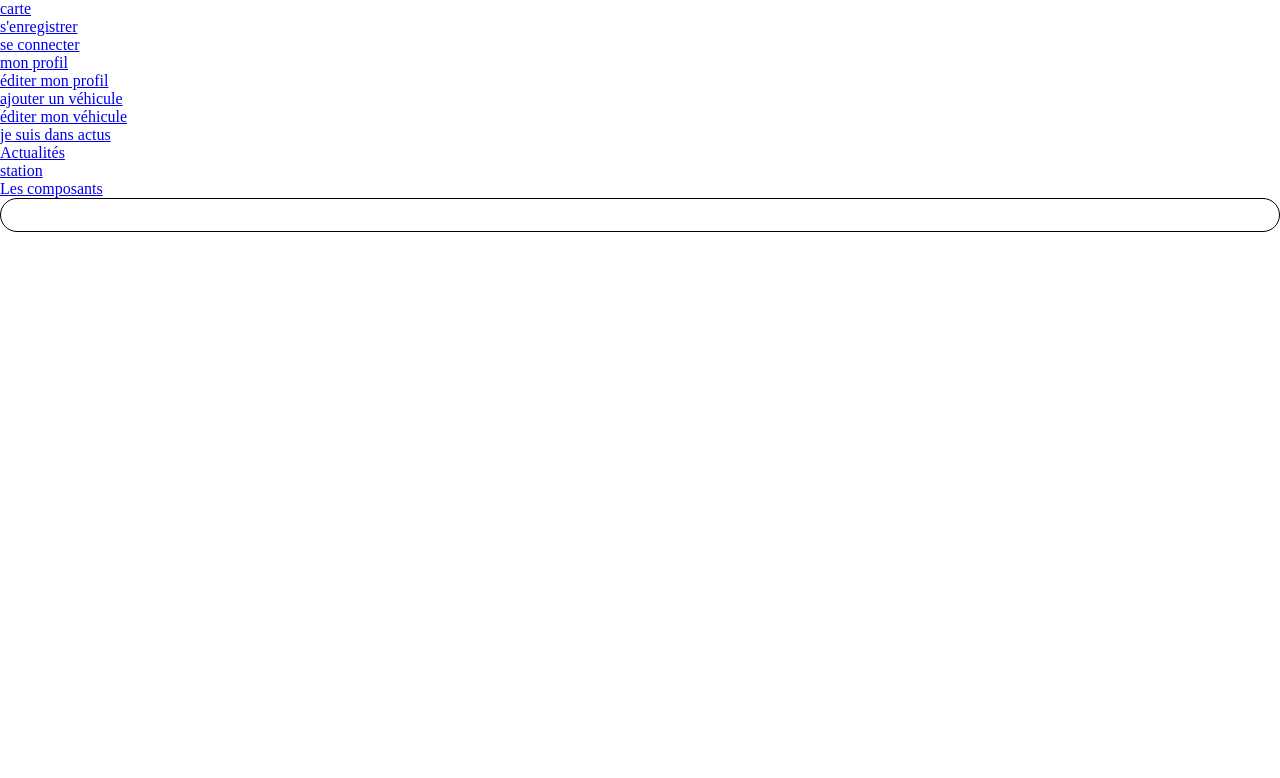
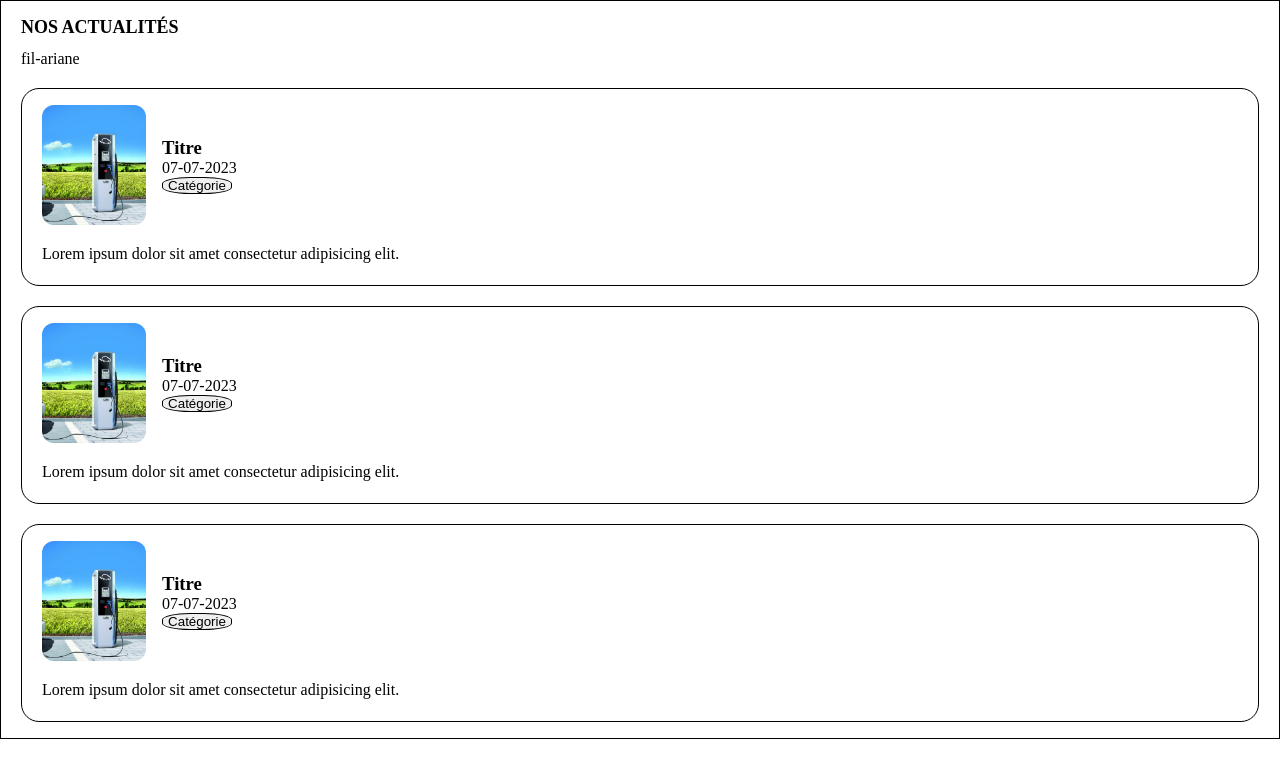
Before and after one commit to WildCodeSchool-2024-02/JS-Nantes-RamCSS-P3-WattMap, a React (Vite) app in the folder client/: page /news in a window 1280 px wide. Shown: the top 778 px of the page. Built offline with nearby package versions, Linux system fonts and the light colour scheme.

Commit message:
feature actu in loading

```diff
--- a/client/src/App.jsx
+++ b/client/src/App.jsx
@@ -1,11 +1,11 @@
 import { Outlet } from "react-router-dom";
-import Navbar from "./components/Navbar";
+// import Navbar from "./components/Navbar";
 import "./styles/globals.css";
 
 function App() {
   return (
     <>
-      <Navbar />
+      {/* <Navbar /> */}
       <Outlet />
     </>
   );
--- a/client/src/components/CardNews.jsx
+++ b/client/src/components/CardNews.jsx
@@ -3,7 +3,11 @@ export default function CardNews() {
     <article className="card">
       <header className="vertical-center">
         <figure className="rounded-img">
-          <img src="../src/assets/image-test.jpg" alt="test" />
+          <img
+            className="imgCard"
+            src="../src/assets/image-test.jpg"
+            alt="test"
+          />
         </figure>
         <div>
           <h3>Titre</h3>
--- a/client/src/pages/NewsOverview.jsx
+++ b/client/src/pages/NewsOverview.jsx
@@ -1,6 +1,15 @@
 import "../styles/newOverview.css";
 import "../styles/globals.css";
+import CardNews from "../components/CardNews";
 
 export default function Overview() {
-  return <div className="card"> </div>;
+  return (
+    <main className="cardNews">
+      <h1 className="titreActu">NOS ACTUALITÉS</h1>
+      <p className="pActu">fil-ariane</p>
+      <CardNews />
+      <CardNews />
+      <CardNews />
+    </main>
+  );
 }
--- a/client/src/styles/newOverview.css
+++ b/client/src/styles/newOverview.css
@@ -1,10 +1,34 @@
-.card {
+.cardNews {
   display: flex;
   width: 100%;
   padding: 1rem 1.25rem;
   flex-direction: column;
+  gap: 1.25rem;
   align-items: flex-start;
-  gap: 1.25rem;
-  border-radius: var(--radius-big);
   border: 1px solid var(--black);
 }
+
+.card {
+  height: 198px;
+}
+
+.imgCard {
+  display: flex;
+  border-radius: var(--radius);
+  margin-left: -1rem;
+  height: 30px;
+}
+
+.titreActu {
+  font-size: 18px;
+}
+
+.btn-contour {
+  border: 1px solid var(--black);
+  border-radius: 40%;
+  width: 70px;
+}
+
+.pActu {
+  margin-top: -0.5rem;
+}
```
Also changed, not shown: client/src/components/ButonActus.jsx (added, +19 -0 lines).
